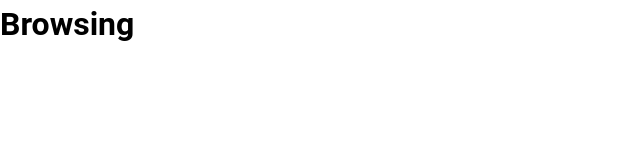
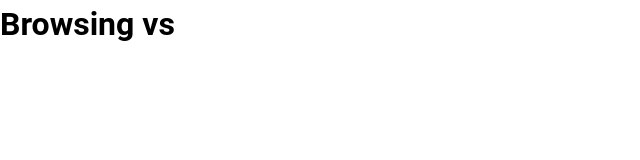
Before and after one commit to ramirobrescia/ckan-viewer, a Vue app: page /browse in a window 1280 px wide. Shown: the top 160 px of the page, without its empty margins (0-640 px from the left). Built offline with nearby package versions, Linux system fonts and the light colour scheme.

Commit message:
CKAN browse component

```diff
--- a/src/App.vue
+++ b/src/App.vue
@@ -1,4 +1,6 @@
 <script setup>
+// Start es un parte de CkanBrowser, porque luego de apretar Explore
+// :if="ckanURL" navego, sino start
 //import Start from './components/Start.vue'
 </script>
 
--- a/src/components/CkanBrowser.vue
+++ b/src/components/CkanBrowser.vue
@@ -1,9 +1,11 @@
 <script setup>
+import { ckanUrl } from './Start.vue';
+
 defineProps([
   'url'
 ])
 </script>
 
 <template>
-    <h1>Browsing {{ url }}</h1>
+    <h1>Browsing {{ url }} vs {{ ckanUrl }}</h1>
 </template>
```
Also changed, not shown: 1 other file (tests, documents, lock files or other folders).
